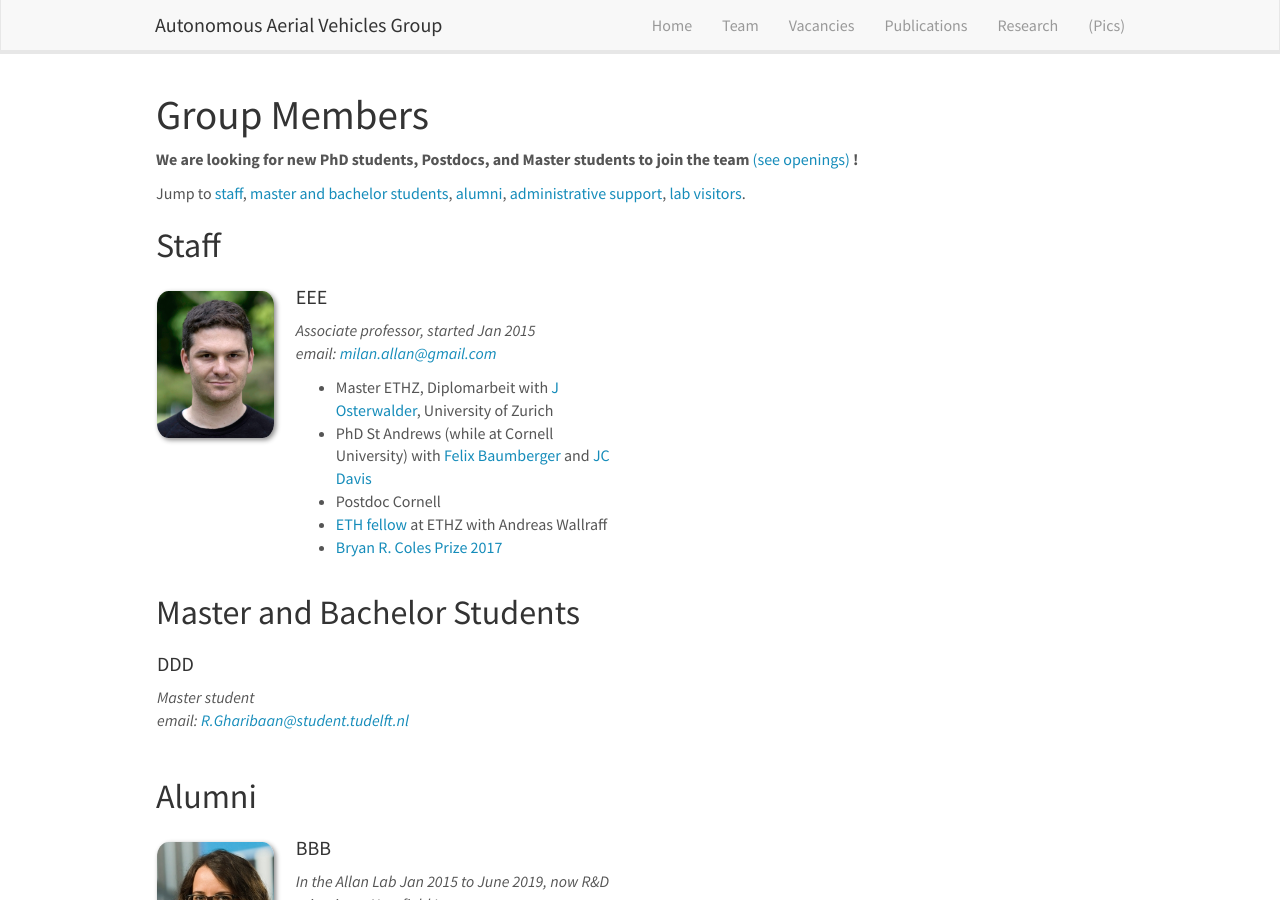
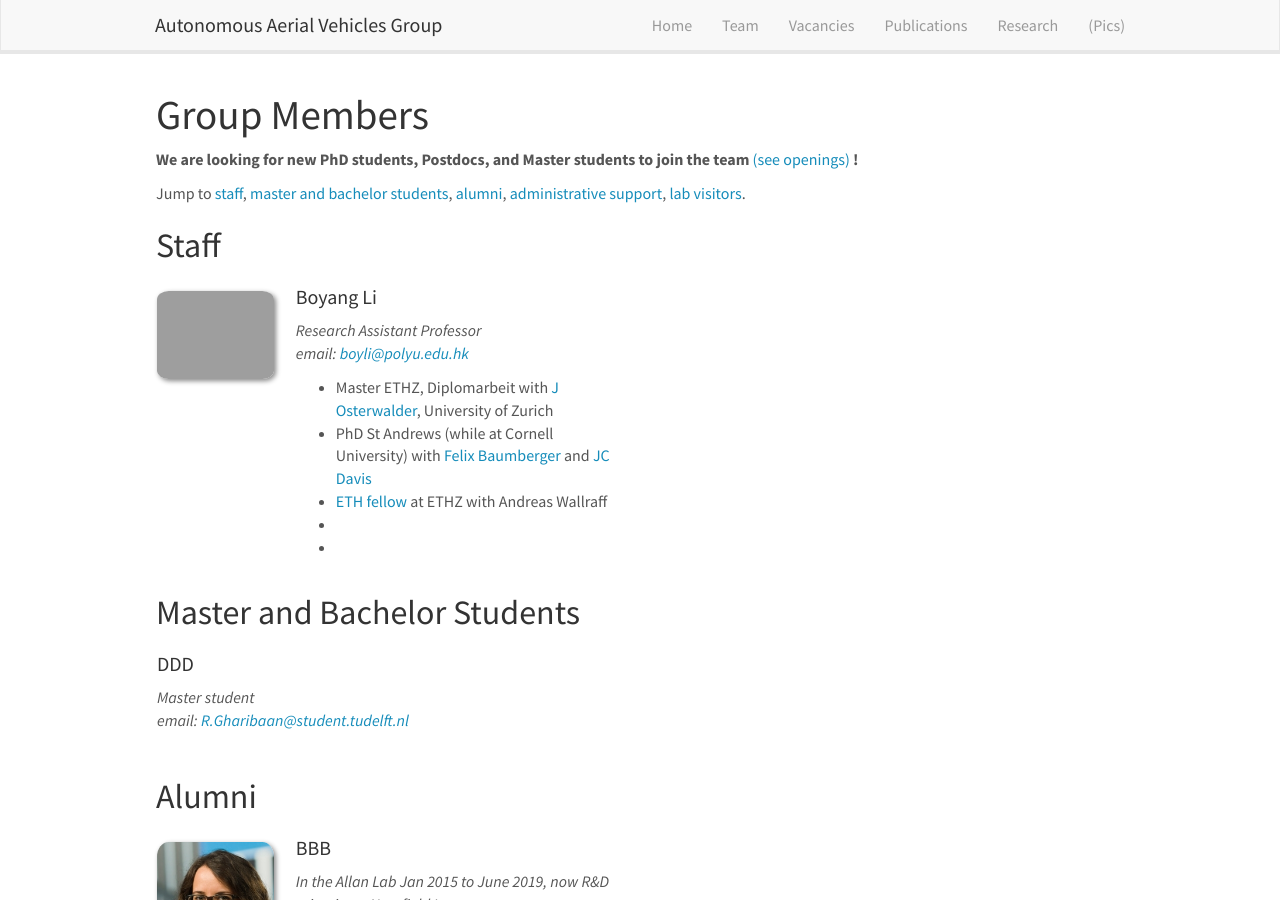
Before and after one commit to Boyang--Li/boyang--li.github.io, a Jekyll site: the page built from _pages/team.md, in a window 1280 px wide and 900 px high. Built offline with Jekyll 4.4.1, drawn with Linux system fonts in a browser that asks for light colours; nearby versions of some CDN libraries.

Commit message:
Update team_members.yml

```diff
--- a/_data/team_members.yml
+++ b/_data/team_members.yml
@@ -1,10 +1,8 @@
-- name: EEE
-  photo: Milan.jpg
-  info: Associate professor, started Jan 2015
-  email: milan.allan@gmail.com
+- name: Boyang Li
+  photo: boyang.jpg
+  info: Research Assistant Professor
+  email: boyli@polyu.edu.hk
   number_educ: 5
   education1: Master ETHZ, Diplomarbeit with <a href="http://www.physik.uzh.ch/groups/osterwalder/">J Osterwalder</a>, University of Zurich
   education2: PhD St Andrews (while at Cornell University) with <a href="http://dpmc.unige.ch/gr_baumberger/index.html">Felix Baumberger</a> and <a href="http://davisgroup.lassp.cornell.edu/">JC Davis</a>
-  education3: Postdoc Cornell
-  education4: <a href="http://www.ethfellows.ethz.ch/">ETH fellow</a> at ETHZ with Andreas Wallraff
-  education5: <a href="https://www.universiteitleiden.nl/en/news/2017/07/milan-allan-wins-bryan-r.-coles-prize">Bryan R. Coles Prize 2017</a>
+  education3: <a href="http://www.ethfellows.ethz.ch/">ETH fellow</a> at ETHZ with Andreas Wallraff
```
